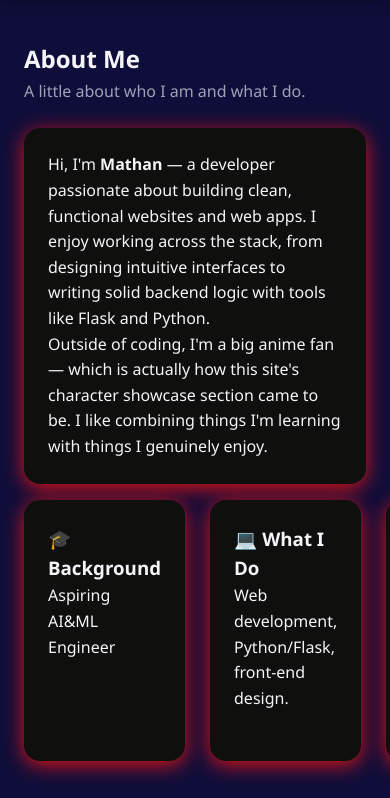
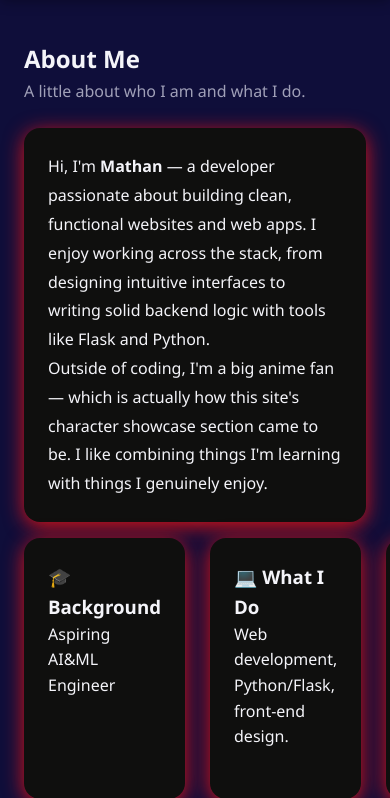
Before and after one commit to mathanr24/M.CodeArc, a Flask app: page /about in a window 390 px wide; the page is wider, and only the part inside the window is pictured. Shown: the part 70-868 px from the top of that part. Run offline with Flask 3, Linux system fonts and the light colour scheme.

Commit message:
text align

```diff
--- a/static/style.css
+++ b/static/style.css
@@ -416,3 +416,10 @@ body.page-exit{
         max-width: 100%;
     }
 }
+
+@media (max-width: 768px) {
+    .about-card p {
+        text-align: left;
+        line-height: 1.8;
+    }
+}
```
